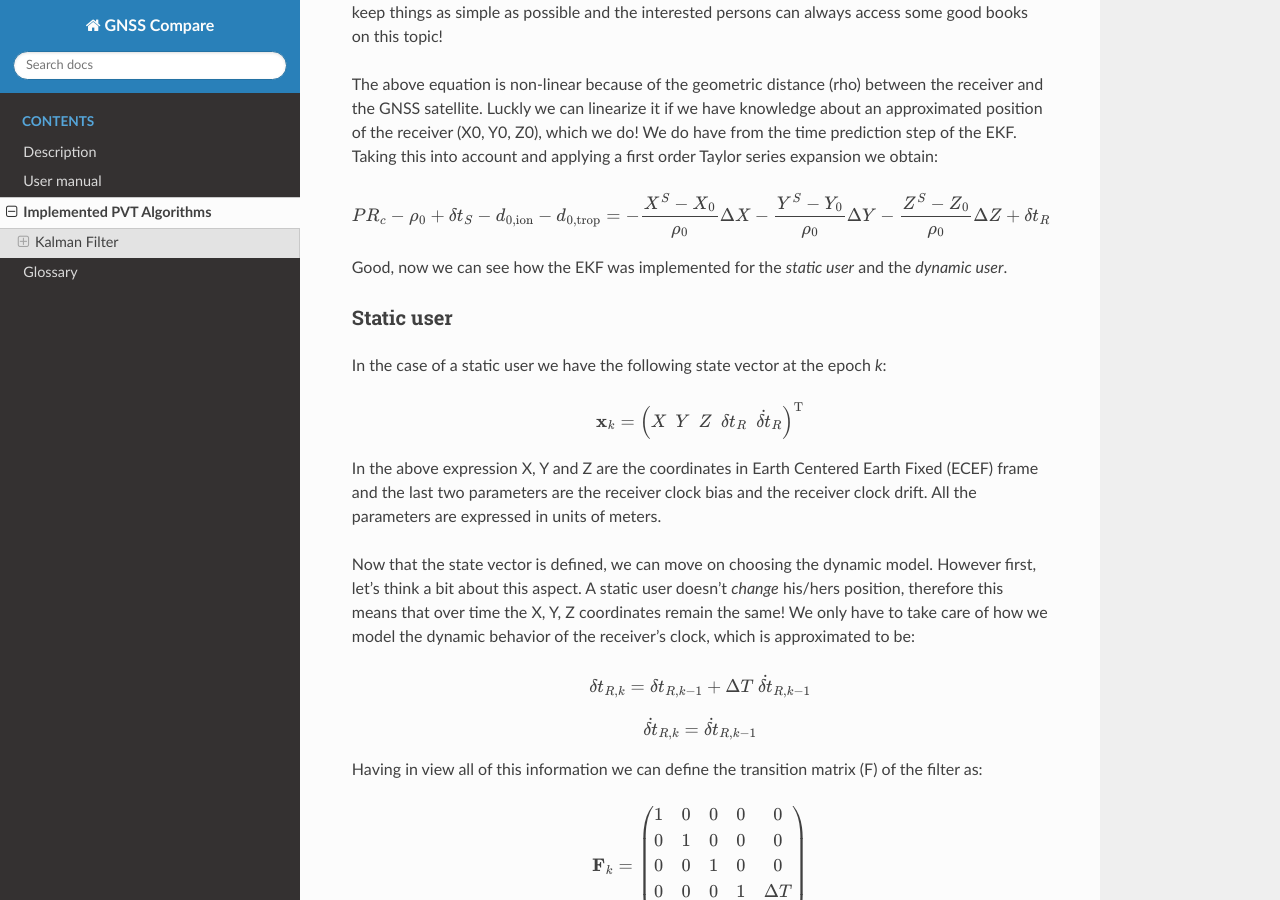
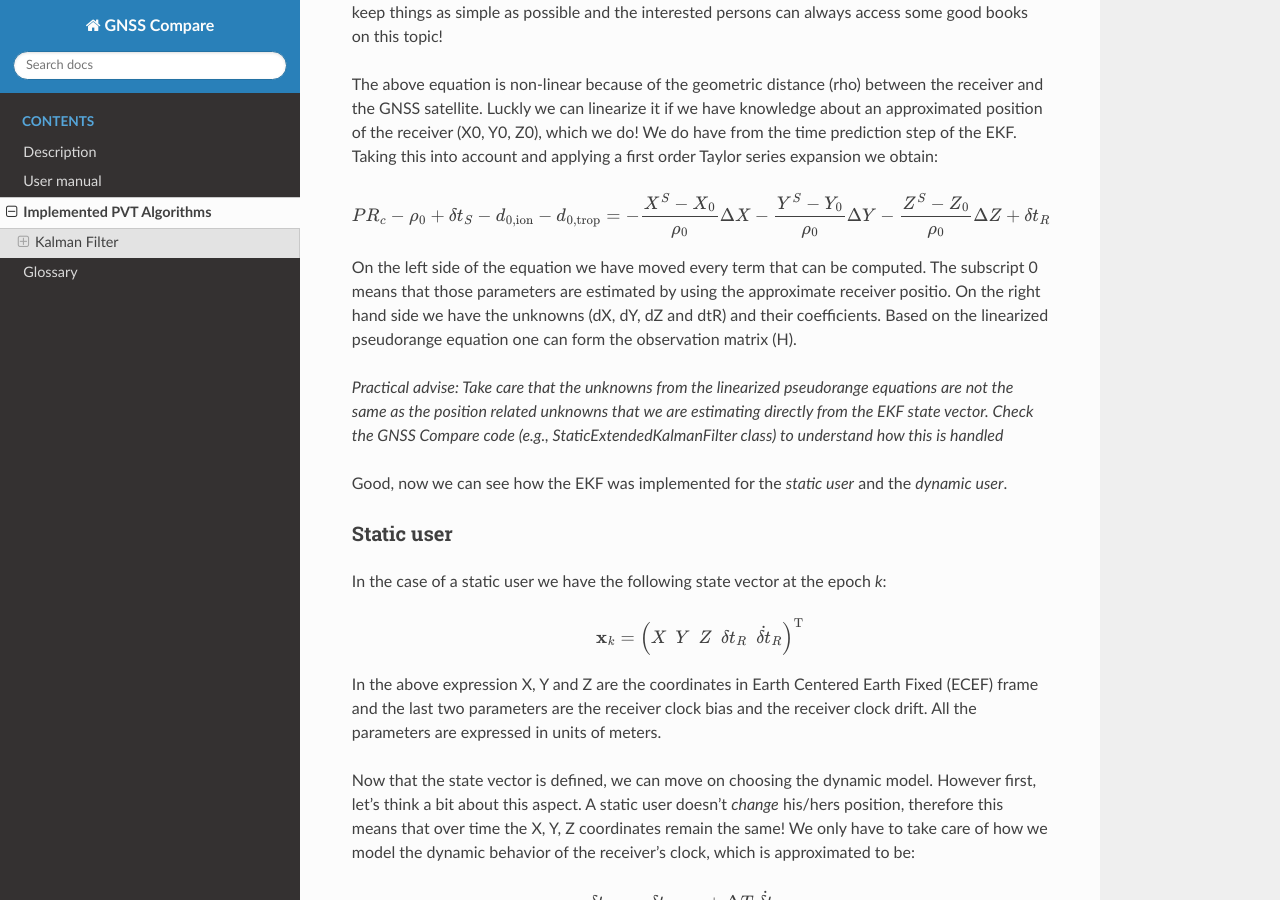
Before and after one commit to TheGalfins/GNSS_Compare, a Sphinx documentation site: the page built from docs/implemented_algorithms.rst, in a window 1280 px wide and 900 px high, scrolled down 1450 px. Built offline with Sphinx 7.4.7 and the Read the Docs theme 2.0.0, drawn with Linux system fonts in a browser that asks for light colours.

Commit message:
Pseudorange measurement model section is completed

```diff
--- a/docs/implemented_algorithms.rst
+++ b/docs/implemented_algorithms.rst
@@ -72,6 +72,12 @@ step of the EKF. Taking this into account and applying a first order Taylor seri
 .. math::
   PR_c - \rho_0 + \delta t_S - d_{0,\text{ion}} - d_{0,\text{trop}} = -\frac{X^S-X_0}{\rho_0}\Delta X-\frac{Y^S-Y_0}{\rho_0}\Delta Y-\frac{Z^S-Z_0}{\rho_0}\Delta Z+\delta t_R
 
+On the left side of the equation we have moved every term that can be computed. The subscript 0 means that those parameters are estimated
+by using the approximate receiver positio. On the right hand side we have the unknowns (dX, dY, dZ and dtR) and their coefficients. Based on the linearized
+pseudorange equation one can form the observation matrix (H).
+
+*Practical advise: Take care that the unknowns from the linearized pseudorange equations are not the same as the position related unknowns
+that we are estimating directly from the EKF state vector. Check the GNSS Compare code (e.g., StaticExtendedKalmanFilter class) to understand how this is handled*
 
 Good, now we can see how the EKF was implemented for the *static user* and the *dynamic user*.
 
```
